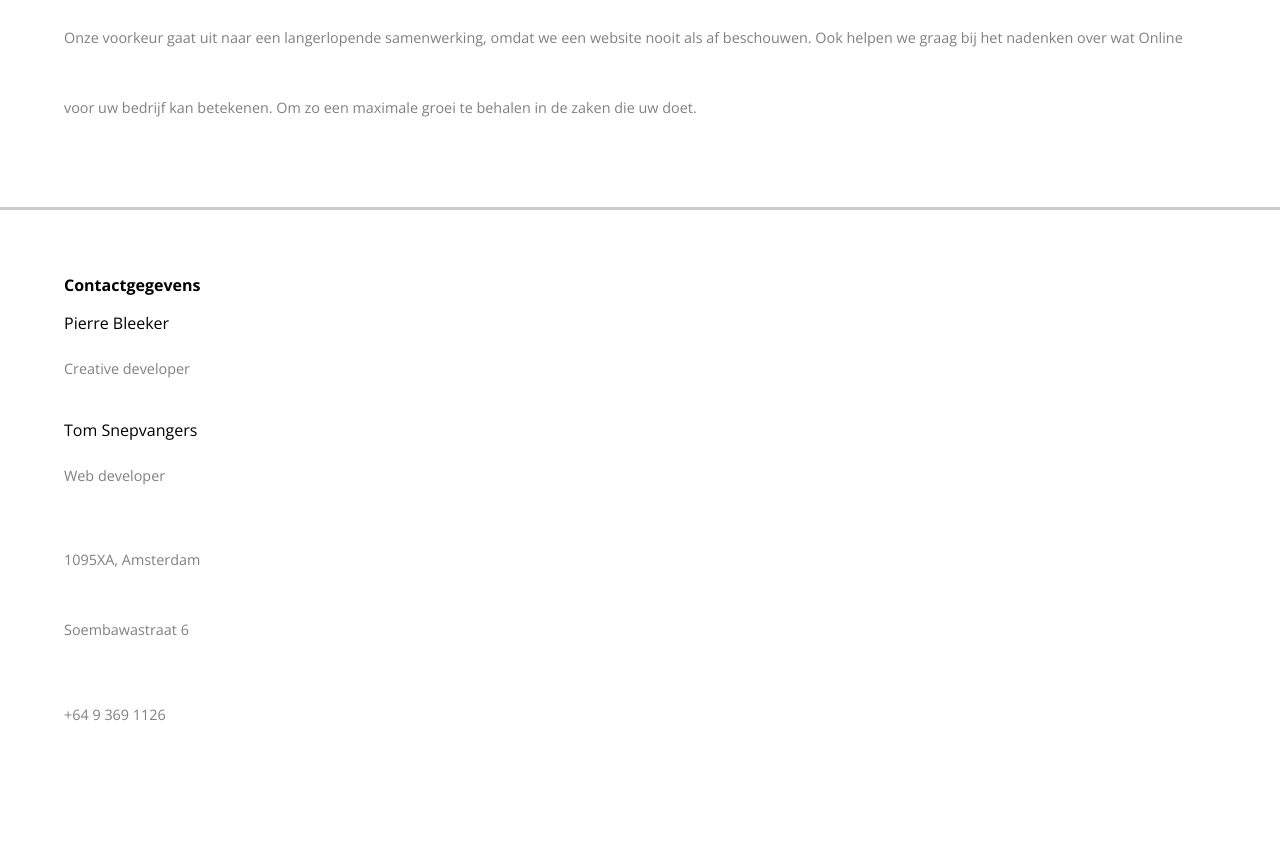
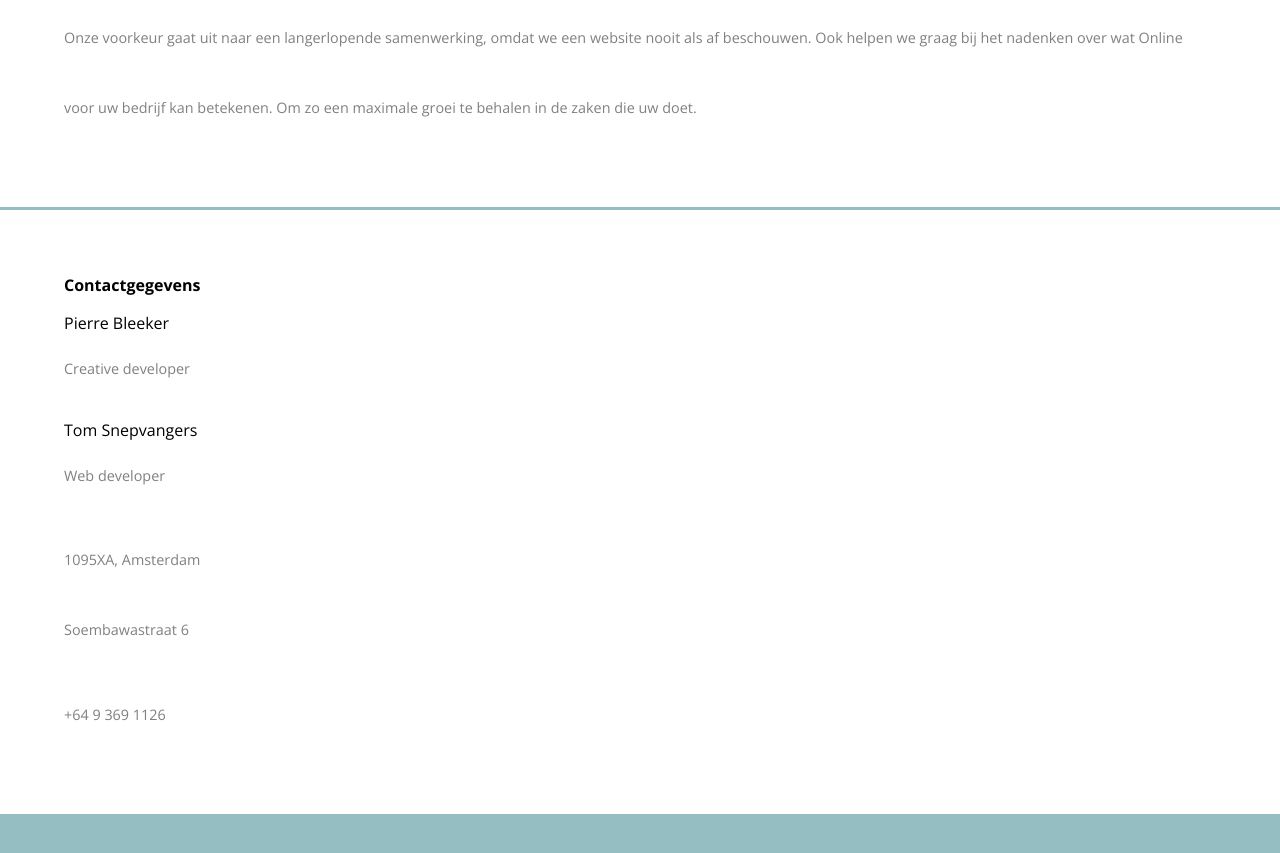
Before and after one commit to tomsnep/website-tom-pierre, a plain HTML site: page index.html in a window 1280 px wide. Shown: the part 1184-2037 px from the top of the page. Before the commit the page ends 1998 px from the top, so only its background shows below. Drawn offline with nearby package versions, Linux system fonts and the light colour scheme.

Commit message:
Added Content

```diff
--- a/static/css/style.css
+++ b/static/css/style.css
@@ -100,7 +100,8 @@ button {
 /* Footer */
 
 footer {
-	border-top: solid #ccc;
+	border-top: solid #94BEC2;
+	border-bottom: 3em solid #94BEC2;
 }
 
 footer p {
```
